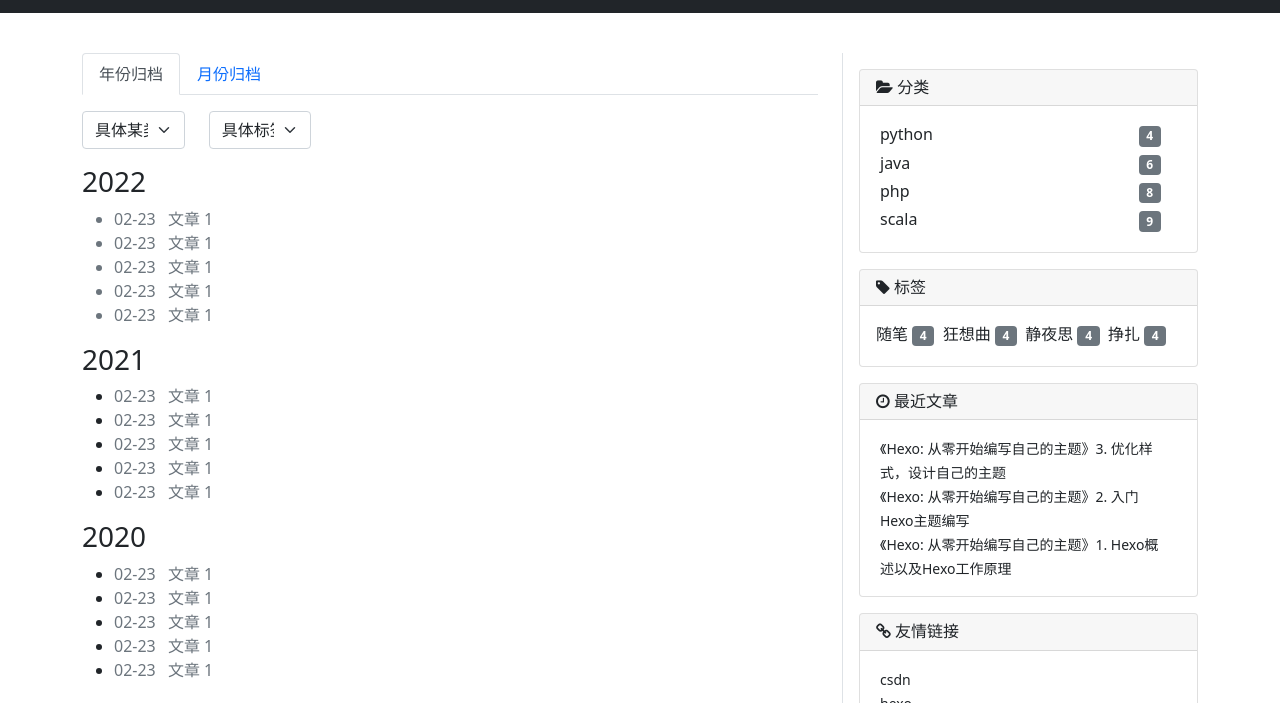
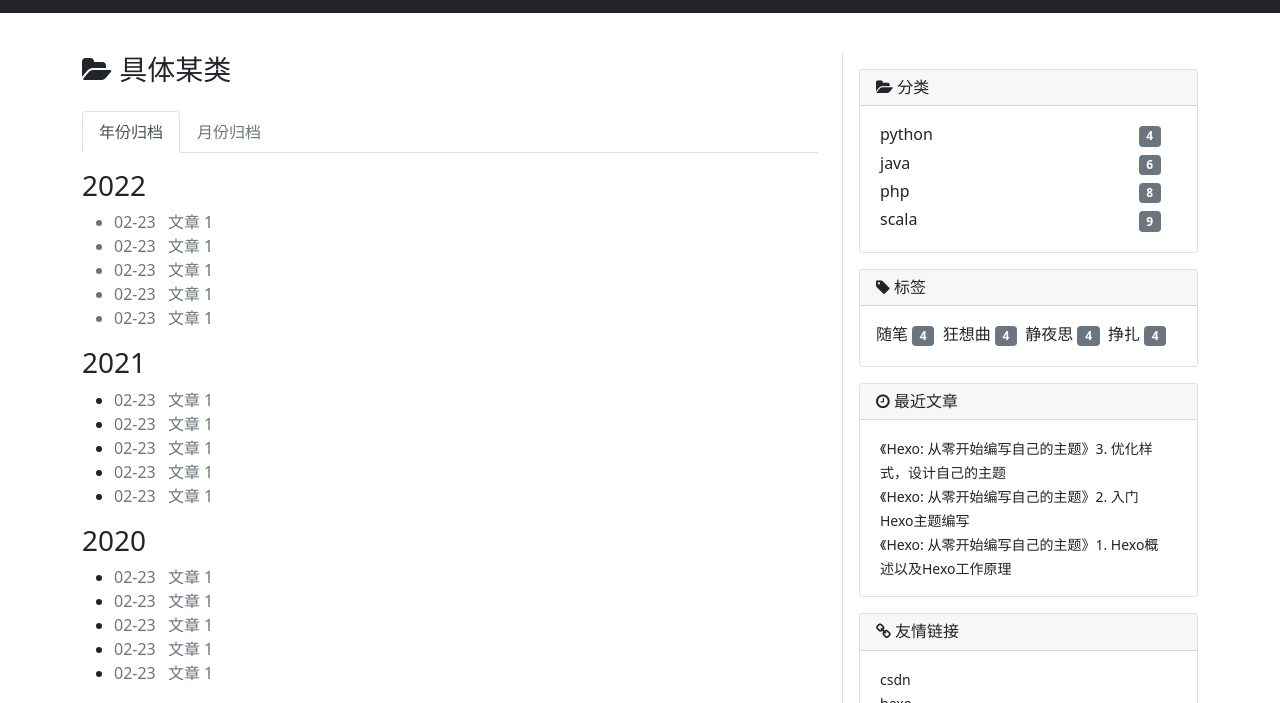
Before and after one commit to smile-yan/stastic-blog-htmls, a plain HTML site: page bootstrap5/tag_category.html in a window 1280 px wide. Shown: the part 59-762 px from the top of the page. Drawn offline with nearby package versions, Linux system fonts and the light colour scheme.

Commit message:
修改归档部分样式

```diff
--- a/bootstrap5/tag_category.html
+++ b/bootstrap5/tag_category.html
@@ -64,33 +64,15 @@
     <div class="row pt-3">
         <!-- 文章 -->
         <div class="col-8">
+            <h3 class="pb-3"> <i class="fa fa-folder-open"></i> 具体某类</h3>
             <ul class="nav nav-tabs" id="myTab" role="tablist">
                 <li class="nav-item" role="presentation">
-                    <button class="nav-link active" id="home-tab" data-bs-toggle="tab" data-bs-target="#home" type="button" role="tab" aria-controls="home" aria-selected="true">年份归档</button>
+                    <button class="nav-link link-secondary active" id="home-tab" data-bs-toggle="tab" data-bs-target="#home" type="button" role="tab" aria-controls="home" aria-selected="true">年份归档</button>
                 </li>
                 <li class="nav-item" role="presentation">
-                    <button class="nav-link" id="profile-tab" data-bs-toggle="tab" data-bs-target="#profile" type="button" role="tab" aria-controls="profile" aria-selected="false">月份归档</button>
+                    <button class="nav-link link-secondary" id="profile-tab" data-bs-toggle="tab" data-bs-target="#profile" type="button" role="tab" aria-controls="profile" aria-selected="false">月份归档</button>
                 </li>
-
             </ul>
-            <div class="row pt-3">
-                <div class="col-2">
-                    <select class="form-select" aria-label="Default select example">
-                        <option selected>具体某类</option>
-                        <option value="1">One</option>
-                        <option value="2">Two</option>
-                        <option value="3">Three</option>
-                    </select>
-                </div>
-                <div class="col-2">
-                    <select class="form-select" aria-label="Default select example">
-                        <option selected>具体标签</option>
-                        <option value="1">One</option>
-                        <option value="2">Two</option>
-                        <option value="3">Three</option>
-                    </select>
-                </div>
-            </div>
 
             <div class="tab-content pt-3" id="myTabContent">
                 <div class="tab-pane fade show active" id="home" role="tabpanel" aria-labelledby="home-tab">
```
Also changed, not shown: bootstrap5/archive.html (+2 -2 lines).
